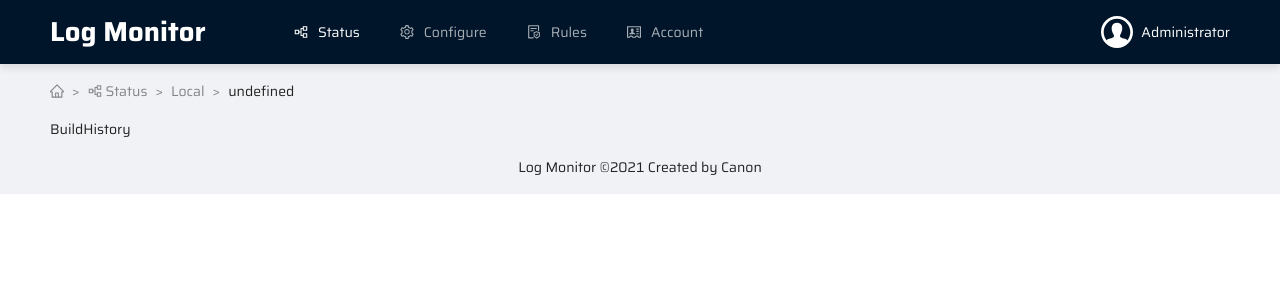
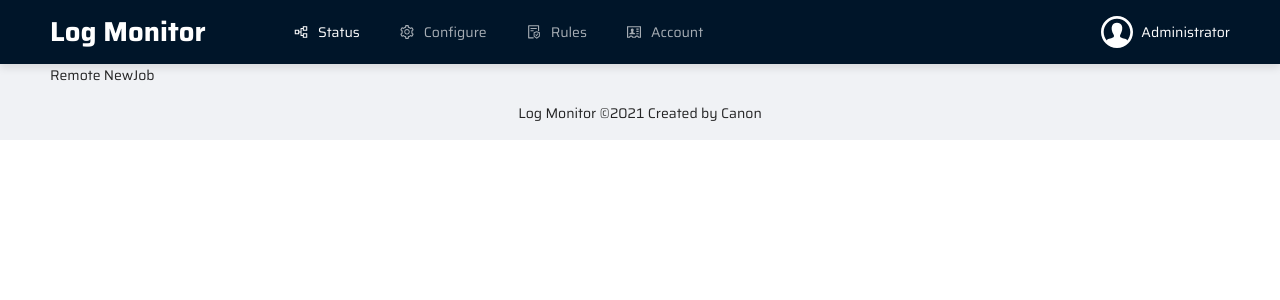
Before and after one commit to sixone0712/logCollector, a React (Create React App) app: page /status/local/new in a window 1280 px wide. Shown: the top 300 px of the page. Built offline with nearby package versions, Linux system fonts and the light colour scheme.

Commit message:
Status Job 추가

```diff
--- a/src/pages/Status/Local/Local.tsx
+++ b/src/pages/Status/Local/Local.tsx
@@ -8,7 +8,7 @@ export type LocalProps = {
   children?: React.ReactNode;
 };
 
-export default function Local({ children }: LocalProps) {
+function Local({ children }: LocalProps) {
   return (
     <div css={style}>
       <DashBoardBreadcrumb locations={['Status', 'Local']} icon={<PartitionOutlined />} />
@@ -17,4 +17,15 @@ export default function Local({ children }: LocalProps) {
   );
 }
 
+export type LocalJobProps = {
+  children?: React.ReactNode;
+};
+
+function Job({ children }: LocalJobProps) {
+  return <div>Remote NewJob</div>;
+}
+
+Local.Job = Job;
+export default Local;
+
 const style = css``;
--- a/src/pages/Status/Remote/Remote.tsx
+++ b/src/pages/Status/Remote/Remote.tsx
@@ -8,7 +8,7 @@ export type RemoteProps = {
   children?: React.ReactNode;
 };
 
-export default function Remote({ children }: RemoteProps) {
+function Remote({ children }: RemoteProps) {
   return (
     <div css={style}>
       <DashBoardBreadcrumb locations={['Status', 'Remote']} icon={<PartitionOutlined />} />
@@ -17,4 +17,15 @@ export default function Remote({ children }: RemoteProps) {
   );
 }
 
+export type RemoteJobProps = {
+  children?: React.ReactNode;
+};
+
+function Job({ children }: RemoteJobProps) {
+  return <div>Remote NewJob</div>;
+}
+
 const style = css``;
+
+Remote.Job = Job;
+export default Remote;
--- a/src/pages/Status/Status.tsx
+++ b/src/pages/Status/Status.tsx
@@ -14,6 +14,9 @@ export default function Status({ children }: StatusProps) {
     <Switch>
       <Route path={'/status/remote'} exact component={Remote} />
       <Route path={'/status/local'} exact component={Local} />
+      <Route path={'/status/remote/new'} exact component={Remote.Job} />
+      <Route path={'/status/remote/edit/:id'} exact component={Remote.Job} />
+      <Route path={'/status/local/new'} exact component={Local.Job} />
       <Route path={['/status/remote/:type/:id', '/status/local/:id']} component={History} />
     </Switch>
   );
```
